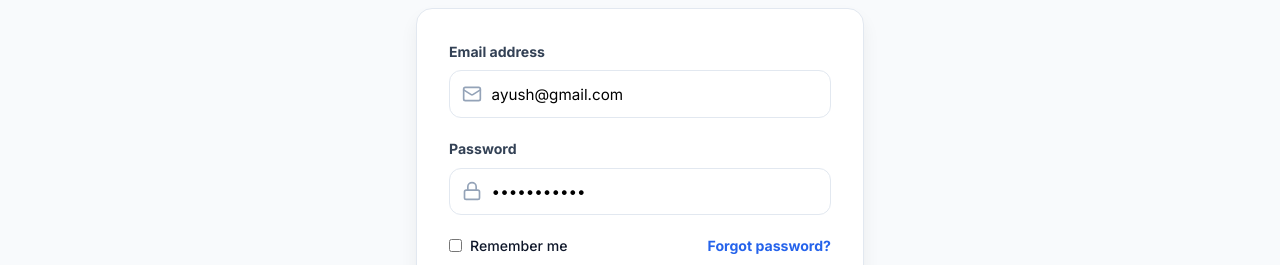
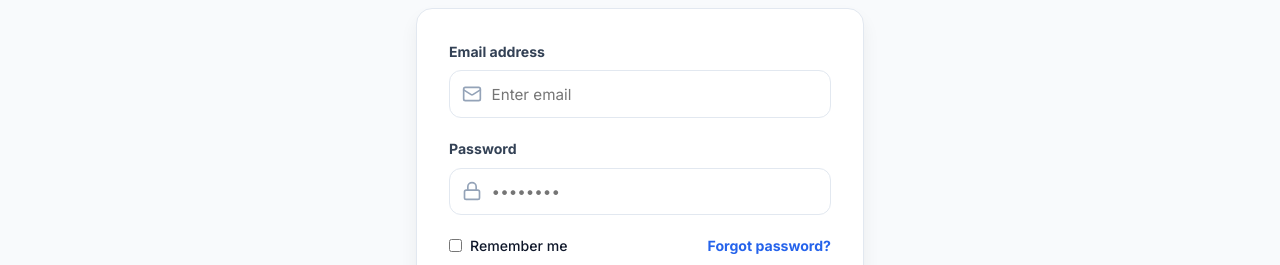
Before and after one commit to ayushagrawal2806/career-pulse, a React (Vite) app: page /login in a window 1280 px wide. Shown: the part 303-568 px from the top of the page. Built offline with nearby package versions, Linux system fonts and the light colour scheme; no server answers.

Commit message:
removed dummy login credentials

```diff
--- a/src/pages/Login/Login.tsx
+++ b/src/pages/Login/Login.tsx
@@ -13,9 +13,9 @@ import type { ApiResponse } from "../../models/ApiResponse";
 import "./Login.css";
 
 const Login = () => {
-  const [email, setEmail] = useState("ayush@gmail.com");
+  const [email, setEmail] = useState("");
 
-  const [password, setPassword] = useState("password123");
+  const [password, setPassword] = useState("");
 
   const [error, setError] = useState("");
 
```
